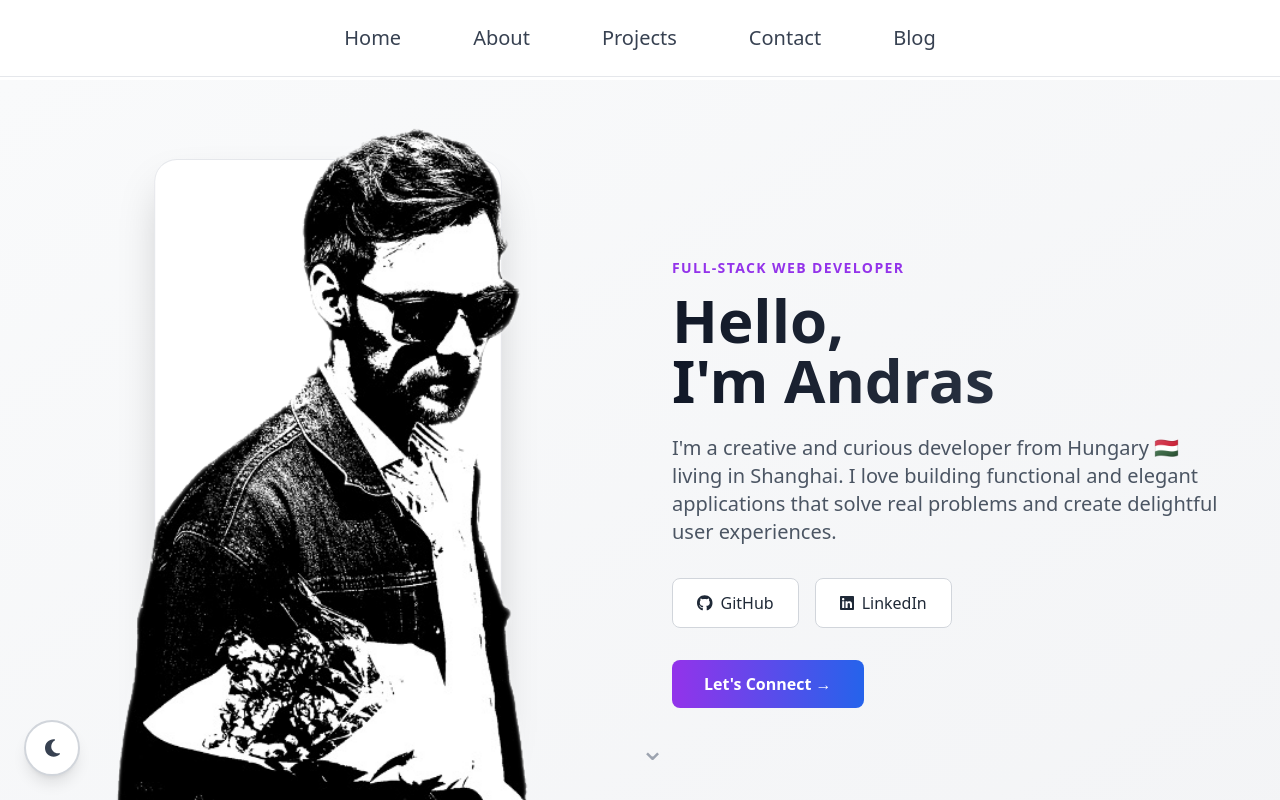
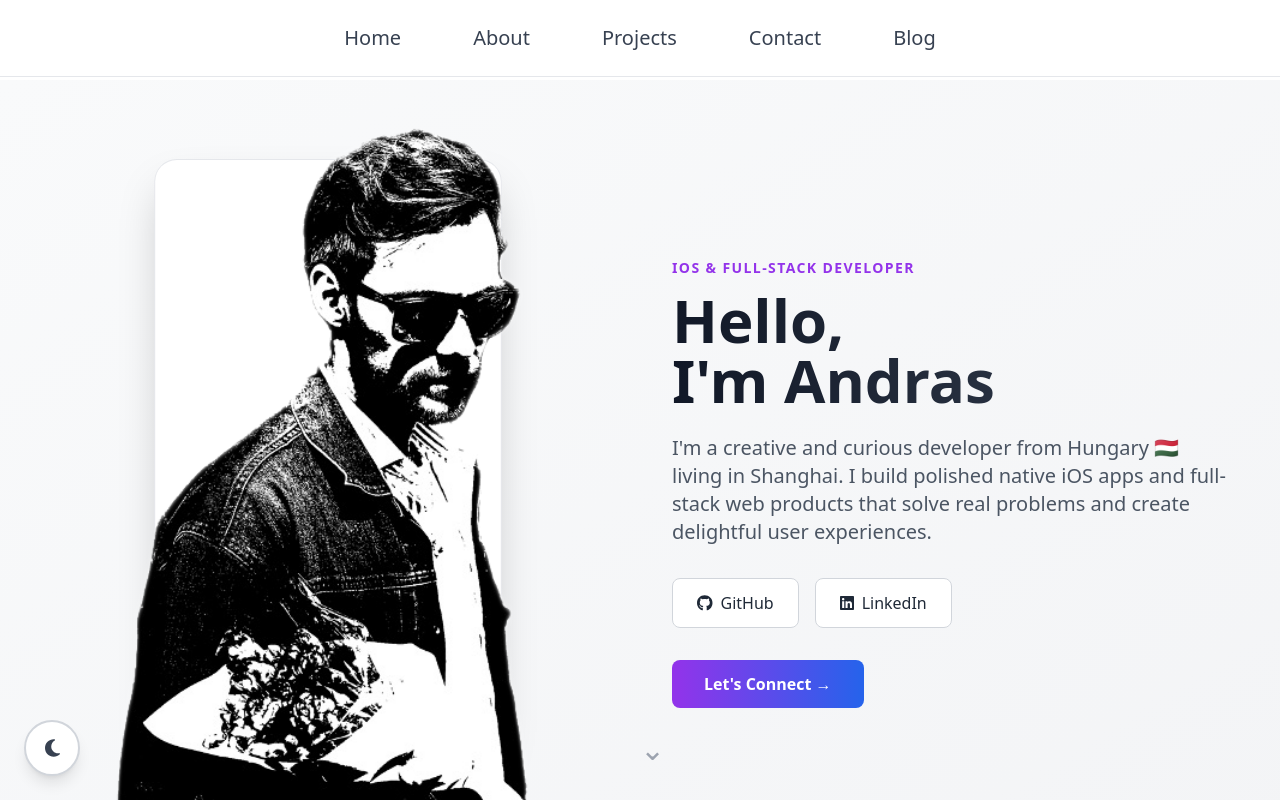
Before and after one commit to andris811/avdev, a React (Create React App) app: page /#intro in a window 1280 px wide. Both pictures are taken after a click on the element "Home". Shown: the top 800 px of the page. Built offline with nearby package versions, Linux system fonts and the light colour scheme.

Commit message:
updated visuals and wordings

```diff
--- a/src/components/Introduction.jsx
+++ b/src/components/Introduction.jsx
@@ -21,7 +21,7 @@ const Introduction = () => {
               <div className="relative z-10 scale-110">
                 <img
                   src={`${process.env.PUBLIC_URL}/images/profile.png`}
-                  alt="Andras Varga - Full-Stack Developer"
+                  alt="Andras Varga - iOS and Full-Stack Developer"
                   className="w-full h-auto object-contain"
                 />
               </div>
@@ -33,7 +33,7 @@ const Introduction = () => {
           {/* Right content - Text & CTA */}
           <div className="order-1 md:order-2 text-center md:text-left">
             <p className="text-sm tracking-widest text-purple-600 dark:text-purple-400 uppercase mb-3 font-semibold">
-              Full-Stack Web Developer
+              iOS & Full-Stack Developer
             </p>
 
             <h1 className="text-4xl md:text-5xl xl:text-6xl 2xl:text-7xl font-bold mb-6 leading-tight bg-gradient-to-r from-gray-900 to-gray-700 dark:from-white dark:to-gray-300 bg-clip-text text-transparent">
@@ -43,8 +43,9 @@ const Introduction = () => {
 
             <p className="text-base md:text-lg xl:text-xl text-gray-600 dark:text-gray-300 mb-8 max-w-xl mx-auto md:mx-0 leading-relaxed">
               I'm a creative and curious developer from Hungary 🇭🇺 living in
-              Shanghai. I love building functional and elegant applications that
-              solve real problems and create delightful user experiences.
+              Shanghai. I build polished native iOS apps and full-stack web
+              products that solve real problems and create delightful user
+              experiences.
             </p>
 
             <div className="flex flex-wrap gap-4 justify-center md:justify-start mb-8">
--- a/src/components/ProjectCard.jsx
+++ b/src/components/ProjectCard.jsx
@@ -29,6 +29,11 @@ const ProjectCard = ({
 
   // Check if this is an iOS app
   const isIOSApp = tech?.includes("Swift");
+  const isLiveAppStoreLink = liveLink?.includes("apps.apple.com");
+  const isRepoAppStoreLink = repoLink?.includes("apps.apple.com");
+  const hasAppStoreRelease = isLiveAppStoreLink || isRepoAppStoreLink;
+  const liveLabel = isLiveAppStoreLink ? "App Store" : isIOSApp ? "Website" : "Live";
+  const repoLabel = isRepoAppStoreLink ? "App Store" : "Code";
 
   const nextImage = () => {
     if (processedImages) {
@@ -140,6 +145,12 @@ const ProjectCard = ({
         <h3 className="text-xl font-bold mb-3 text-gray-800 dark:text-gray-100">
           {title}
         </h3>
+        {hasAppStoreRelease && (
+          <div className="inline-flex items-center gap-1.5 mb-3 px-2.5 py-1 rounded-md bg-blue-50 dark:bg-blue-900/20 text-blue-700 dark:text-blue-300 border border-blue-200 dark:border-blue-800 text-xs font-semibold">
+            <FaAppStore className="text-sm" />
+            Published on App Store
+          </div>
+        )}
         <p className="text-sm text-gray-600 dark:text-gray-300 mb-4 leading-relaxed">
           {description}
         </p>
@@ -196,7 +207,7 @@ const ProjectCard = ({
             className="flex-1 flex items-center justify-center gap-2 px-4 py-2.5 rounded-lg bg-gradient-to-r from-purple-600 to-blue-600 text-white hover:shadow-lg hover:-translate-y-0.5 transition-all duration-200 font-semibold"
           >
             <FaExternalLinkAlt className="text-sm" />
-            <span className="text-sm">{isIOSApp ? "View" : "Live"}</span>
+            <span className="text-sm">{liveLabel}</span>
           </a>
         ) : (
           <span className="flex-1 flex items-center justify-center px-4 py-2.5 rounded-lg bg-gray-200 dark:bg-gray-700 text-gray-500 dark:text-gray-400 text-sm font-semibold cursor-not-allowed">
@@ -204,7 +215,7 @@ const ProjectCard = ({
           </span>
         )}
 
-        {repoLink && (
+        {repoLink && repoLink !== liveLink && (
           <a
             href={repoLink}
             target="_blank"
@@ -212,6 +223,7 @@ const ProjectCard = ({
             className="flex items-center justify-center gap-2 px-4 py-2.5 rounded-lg bg-gray-100 dark:bg-gray-700 text-gray-700 dark:text-gray-200 hover:bg-gray-200 dark:hover:bg-gray-600 transition-all duration-200 font-semibold"
           >
             {isIOSApp ? <FaAppStore className="text-sm" /> : <FaGithub className="text-sm" />}
+            <span className="text-sm">{repoLabel}</span>
           </a>
         )}
       </div>
```
